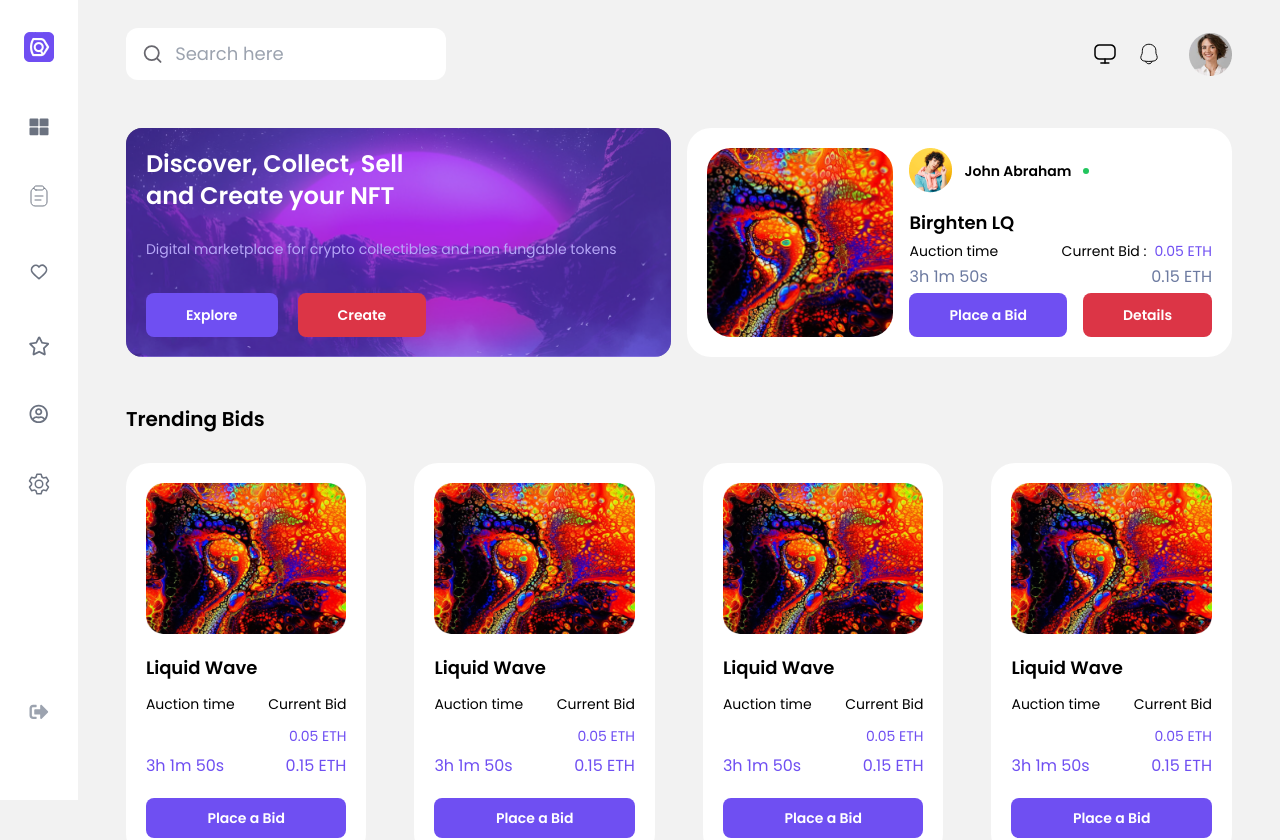
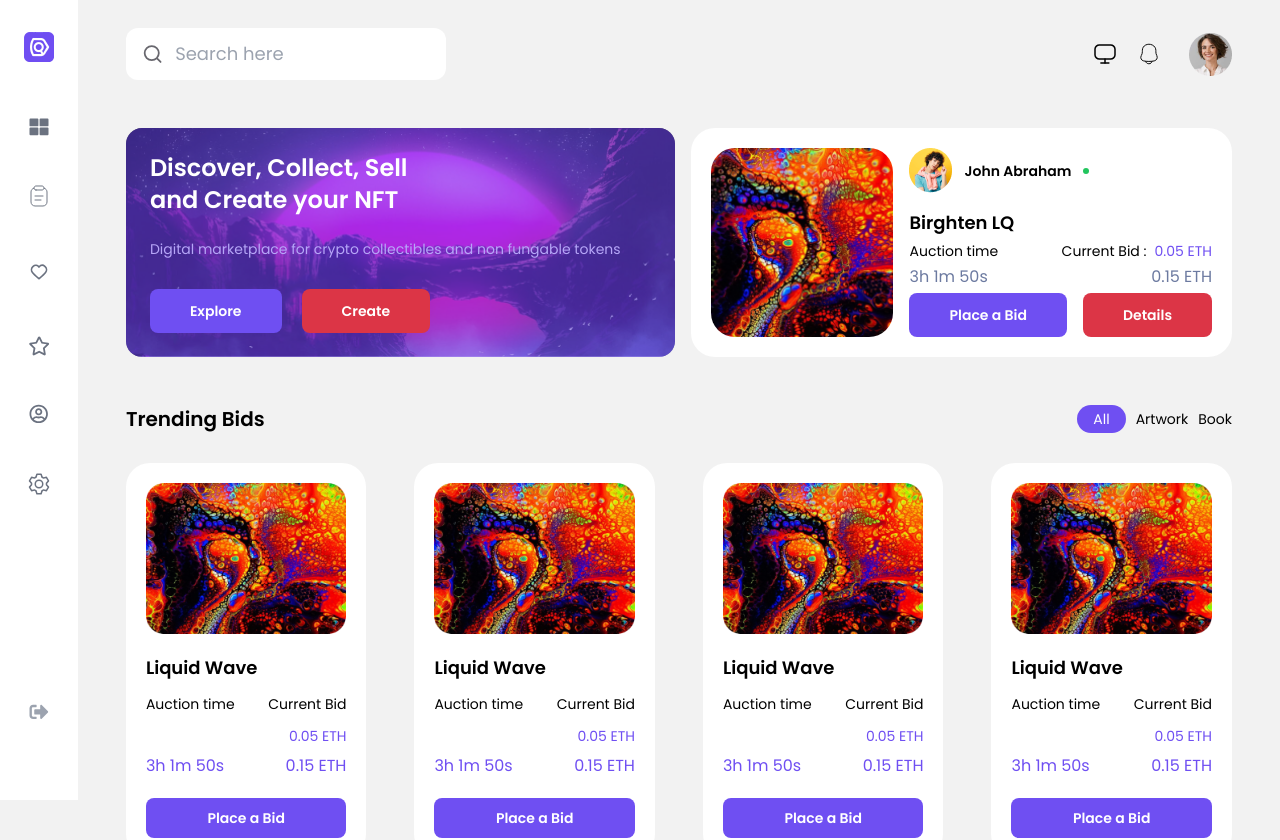
Before and after one commit to SajanThapa22/NFT-website, a React (Vite) app: page / in a window 1280 px wide. Shown: the top 840 px of the page. Built offline with nearby package versions, Linux system fonts and the light colour scheme.

Commit message:
styling header

```diff
--- a/src/sections/DiscoverNFT.tsx
+++ b/src/sections/DiscoverNFT.tsx
@@ -11,7 +11,7 @@ const DiscoverNFT = () => {
         style={{
           backgroundImage: `url(${bg})`,
         }}
-        className="flex flex-col justify-between p-5 bg-no-repeat bg-center bg-cover bg-origin-padding bg-clip-padding rounded-2xl overflow-hidden flex-1 relative z-30"
+        className="flex flex-col justify-between p-6 bg-no-repeat bg-center bg-cover bg-origin-padding bg-clip-padding rounded-2xl overflow-hidden flex-1 relative z-30"
       >
         <div className="h-full w-full bg-purp absolute opacity-50 top-0 left-0 z-0"></div>
         <div className="z-10">
--- a/src/sections/TrendingBids.tsx
+++ b/src/sections/TrendingBids.tsx
@@ -3,9 +3,18 @@ import BidCards from "../components/BidsCards";
 const TrendingBids = () => {
   return (
     <div className="grid gap-[30px]">
-      <h1 className="text-xl text-txt-clr capitalize font-semibold">
-        trending bids
-      </h1>
+      <div className="flex justify-between w-full">
+        <h1 className="text-xl text-txt-clr capitalize font-semibold">
+          trending bids
+        </h1>
+        <div className="flex gap-[10px] items-center">
+          <div className="capitalize bg-purp px-4 py-1 text-sm rounded-2xl text-white">
+            all
+          </div>
+          <p className="capitalize text-txt-clr text-sm">artwork</p>
+          <p className="capitalize text-txt-clr text-sm">book</p>
+        </div>
+      </div>
       <div className="grid gap-7 md:gap-8 lg:gap-10 xl:gap-12 grid-cols-1 md:grid-cols-2 lg:grid-cols-3 xl:grid-cols-4">
         <BidCards />
         <BidCards />
```
